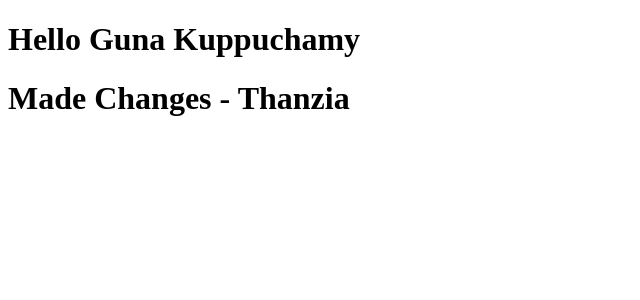
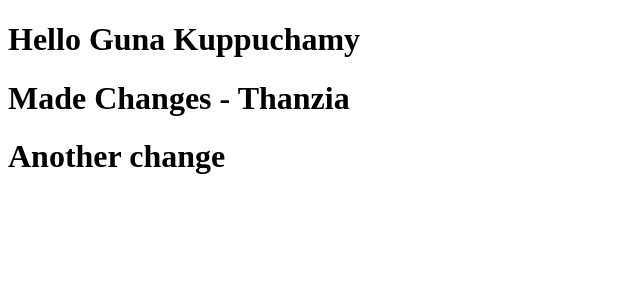
Before and after one commit to GunaKuppuchamy/Helpdesk-Frontend, an Angular app: page / in a window 1280 px wide. Shown: the top 300 px of the page, without its empty margins (0-640 px from the left). Built offline with nearby package versions, Linux system fonts and the light colour scheme.

Commit message:
4th commit

```diff
--- a/src/app/app.component.html
+++ b/src/app/app.component.html
@@ -1,2 +1,3 @@
 <h1>{{title}}</h1>
 <h1>Made Changes - Thanzia</h1>
+<h1>Another change</h1>
```
